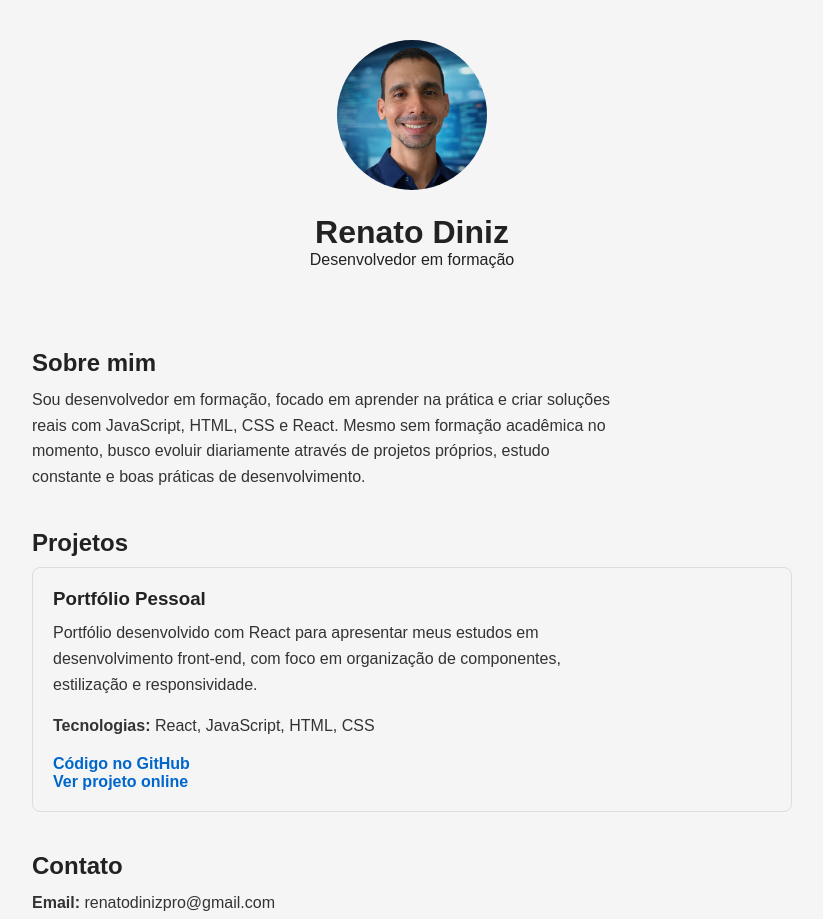
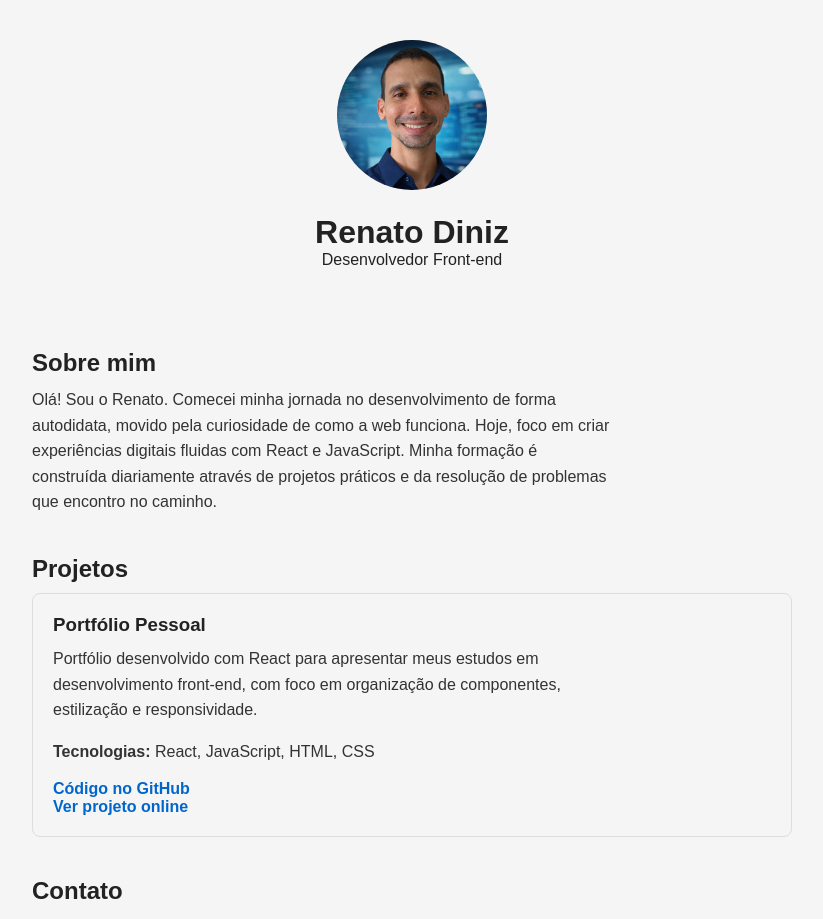
Before and after one commit to renatodinizpro/portfolio, a React (Vite) app in the folder portfolio/: page / in a window 1280 px wide. Shown: the top 919 px of the page, without its empty margins (228-1051 px from the left). Built offline with nearby package versions, Linux system fonts and the light colour scheme.

Commit message:
Atualizado: -About - Header - CSS:padronização dos links

```diff
--- a/portfolio/src/components/About.jsx
+++ b/portfolio/src/components/About.jsx
@@ -3,10 +3,11 @@ function About() {
     <section>
       <h2>Sobre mim</h2>
       <p>
-        Sou desenvolvedor em formação, focado em aprender na prática e criar
-        soluções reais com JavaScript, HTML, CSS e React. Mesmo sem formação
-        acadêmica no momento, busco evoluir diariamente através de projetos
-        próprios, estudo constante e boas práticas de desenvolvimento.
+        Olá! Sou o Renato. Comecei minha jornada no desenvolvimento de forma
+        autodidata, movido pela curiosidade de como a web funciona. Hoje, foco
+        em criar experiências digitais fluidas com React e JavaScript. Minha
+        formação é construída diariamente através de projetos práticos e da
+        resolução de problemas que encontro no caminho.
       </p>
     </section>
   );
--- a/portfolio/src/components/Header.jsx
+++ b/portfolio/src/components/Header.jsx
@@ -5,7 +5,7 @@ function Header() {
     <header>
       <img src={foto} alt="Foto de Renato Diniz" />
       <h1>Renato Diniz</h1>
-      <p>Desenvolvedor em formação</p>
+      <p>Desenvolvedor Front-end</p>
     </header>
   );
 }
--- a/portfolio/src/index.css
+++ b/portfolio/src/index.css
@@ -48,7 +48,7 @@ section div h3 {
   margin-bottom: 10px;
 }
 
-section div a {
+section a {
   color: #0066cc;
   text-decoration: none;
 }
```
